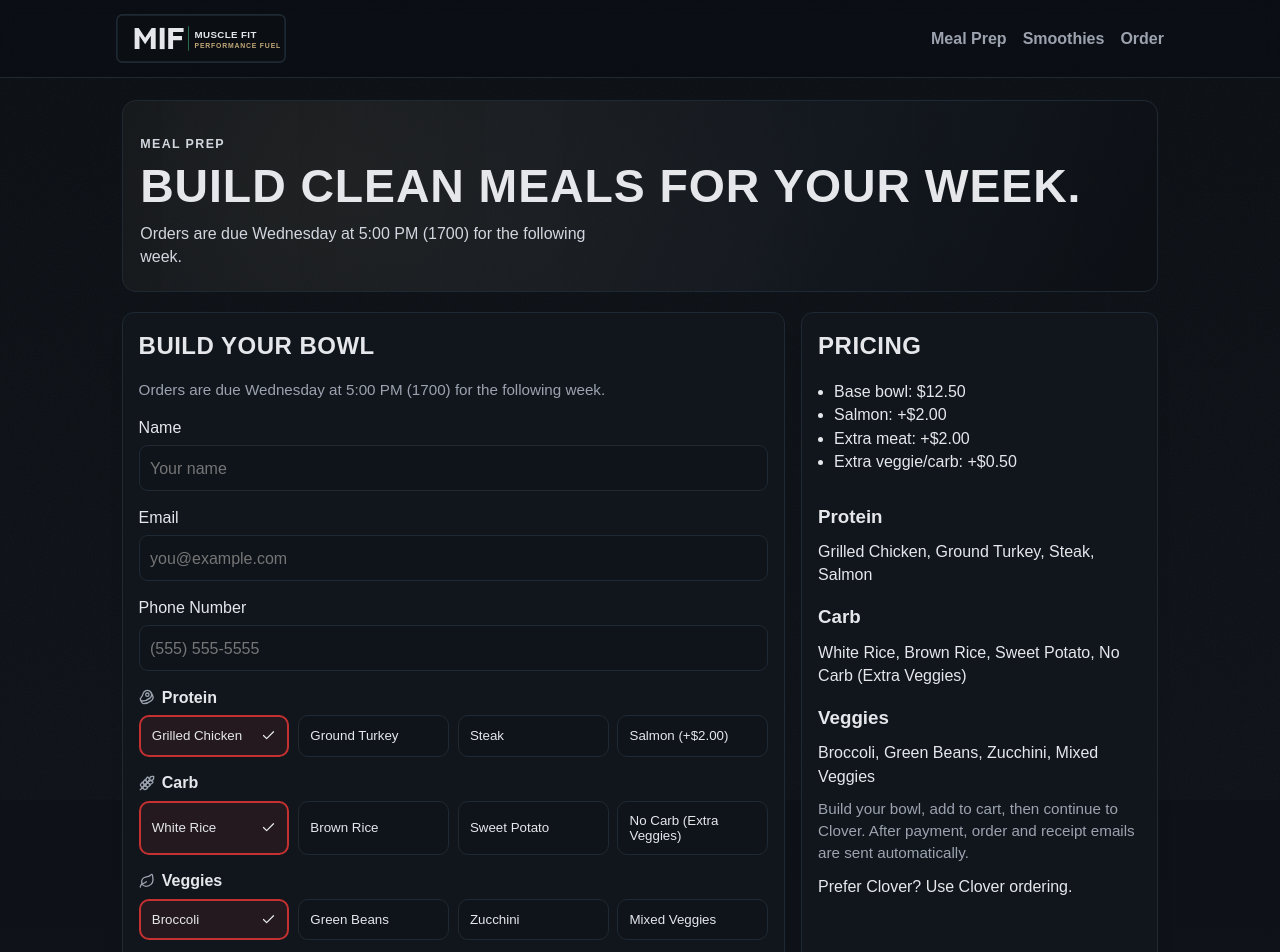
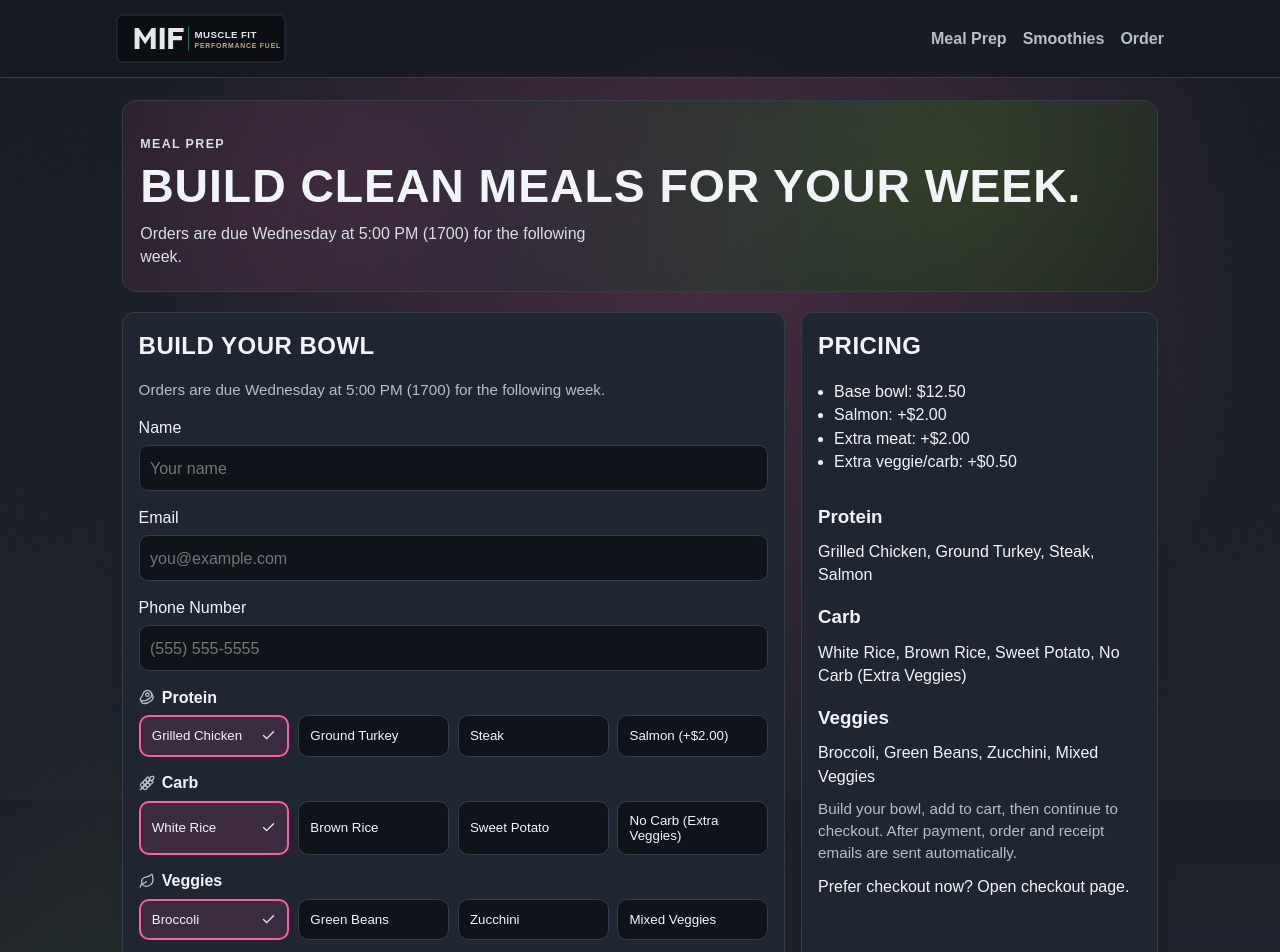
Before and after one commit to nwilliam441/Musclefit, a Next.js app: page /meal-prep in a window 1280 px wide. Shown: the top 952 px of the page. Built offline with nearby package versions, Linux system fonts and the light colour scheme.

Commit message:
Apply Smooth Monster theme and homepage hero artwork

```diff
--- a/app/globals.css
+++ b/app/globals.css
@@ -1,12 +1,12 @@
 :root {
-  --bg-main: #0b0f14;
-  --bg-card: #11161d;
-  --border: #1f2933;
-  --accent-red: #c53030;
-  --accent-green: #2f855a;
-  --accent-tan: #c2a878;
-  --text-main: #e5e7eb;
-  --text-muted: #9ca3af;
+  --bg-main: #171b22;
+  --bg-card: #202631;
+  --border: #343c4a;
+  --accent-red: #ff5cad;
+  --accent-green: #b4e61d;
+  --accent-tan: #ffe36a;
+  --text-main: #f2f5f8;
+  --text-muted: #b7bfca;
   --shadow: rgba(0, 0, 0, 0.35);
 }
 
@@ -28,7 +28,9 @@ body {
   font-family: Arial, Helvetica, sans-serif;
   line-height: 1.45;
   background:
-    linear-gradient(180deg, #0b0f14 0%, #11161d 100%);
+    radial-gradient(circle at 55% 14%, rgba(255, 92, 173, 0.2), transparent 34%),
+    radial-gradient(circle at 24% 72%, rgba(180, 230, 29, 0.12), transparent 36%),
+    linear-gradient(180deg, #171b22 0%, #202631 100%);
   position: relative;
 }
 
@@ -60,7 +62,7 @@ a {
   top: 0;
   z-index: 20;
   border-bottom: 1px solid var(--border);
-  background: rgba(11, 15, 20, 0.86);
+  background: rgba(23, 27, 34, 0.86);
   backdrop-filter: blur(8px);
 }
 
@@ -157,7 +159,7 @@ a {
   position: relative;
   overflow: hidden;
   background:
-    linear-gradient(120deg, rgba(11, 15, 20, 0.82) 0%, rgba(17, 22, 29, 0.9) 62%, rgba(11, 15, 20, 0.95) 100%),
+    linear-gradient(120deg, rgba(23, 27, 34, 0.82) 0%, rgba(32, 38, 49, 0.9) 62%, rgba(23, 27, 34, 0.95) 100%),
     url("/images/hero-gym.svg") center/cover no-repeat;
 }
 
@@ -165,7 +167,9 @@ a {
   content: "";
   position: absolute;
   inset: 0;
-  background: radial-gradient(circle at 20% 40%, rgba(194, 168, 120, 0.08), transparent 60%);
+  background:
+    radial-gradient(circle at 20% 40%, rgba(255, 92, 173, 0.15), transparent 60%),
+    radial-gradient(circle at 80% 30%, rgba(180, 230, 29, 0.14), transparent 56%);
   pointer-events: none;
 }
 
@@ -192,15 +196,36 @@ a {
 .hero p {
   margin-top: 0.7rem;
   max-width: 54ch;
-  color: #d2d7df;
+  color: #d9dfe7;
 }
 
 .eyebrow {
   text-transform: uppercase;
-  color: var(--accent-tan);
+  color: var(--accent-green);
   letter-spacing: 0.11em;
   font-size: 0.78rem;
   font-weight: 700;
+}
+
+.hero-home {
+  display: grid;
+  gap: 1rem;
+  align-items: center;
+}
+
+.hero-content {
+  max-width: 54ch;
+}
+
+.hero-art {
+  justify-self: center;
+  position: relative;
+}
+
+.monster-image {
+  width: min(82vw, 380px);
+  height: auto;
+  filter: drop-shadow(0 0 22px rgba(255, 92, 173, 0.5));
 }
 
 .cta-row {
@@ -232,7 +257,7 @@ a {
 }
 
 .btn-primary:hover {
-  background: #9b2c2c;
+  background: #e44d99;
 }
 
 .btn:disabled,
@@ -246,6 +271,11 @@ a {
   background: transparent;
   border: 1px solid var(--border);
   color: var(--text-main);
+}
+
+.btn-secondary:hover {
+  border-color: var(--accent-green);
+  background: rgba(180, 230, 29, 0.12);
 }
 
 .section-grid {
@@ -400,7 +430,7 @@ a {
 
 .selection-card.selected {
   border: 2px solid var(--accent-red);
-  background: rgba(197, 48, 48, 0.1);
+  background: rgba(255, 92, 173, 0.12);
 }
 
 .inline-options {
@@ -496,7 +526,7 @@ textarea:focus {
 input[type="checkbox"],
 input[type="radio"] {
   width: auto;
-  accent-color: var(--accent-red);
+  accent-color: var(--accent-green);
 }
 
 .pickup-grid {
@@ -528,13 +558,13 @@ input[type="radio"] {
 
 @keyframes pulse-submit {
   0% {
-    box-shadow: 0 0 0 0 rgba(197, 48, 48, 0.25);
+    box-shadow: 0 0 0 0 rgba(255, 92, 173, 0.25);
   }
   70% {
-    box-shadow: 0 0 0 10px rgba(197, 48, 48, 0);
+    box-shadow: 0 0 0 10px rgba(255, 92, 173, 0);
   }
   100% {
-    box-shadow: 0 0 0 0 rgba(197, 48, 48, 0);
+    box-shadow: 0 0 0 0 rgba(255, 92, 173, 0);
   }
 }
 
@@ -591,6 +621,14 @@ input[type="radio"] {
   .cart-actions {
     grid-template-columns: repeat(2, minmax(0, 1fr));
   }
+
+  .hero-home {
+    grid-template-columns: minmax(0, 1.05fr) minmax(0, 0.95fr);
+  }
+
+  .hero-art {
+    justify-self: end;
+  }
 }
 
 @media (max-width: 560px) {
--- a/app/meal-prep/page.tsx
+++ b/app/meal-prep/page.tsx
@@ -31,10 +31,10 @@ export default function MealPrepPage() {
           <h3>Veggies</h3>
           <p>{siteData.mealPrep.veggies.join(", ")}</p>
 
-          <p className="muted">Build your bowl, add to cart, then continue to Clover. After payment, order and receipt emails are sent automatically.</p>
+          <p className="muted">Build your bowl, add to cart, then continue to checkout. After payment, order and receipt emails are sent automatically.</p>
           {siteData.clover.enabled ? (
             <p>
-              Prefer Clover? <Link href="/order">Use Clover ordering</Link>.
+              Prefer checkout now? <Link href="/order">Open checkout page</Link>.
             </p>
           ) : null}
         </aside>
--- a/components/meal-prep-form.tsx
+++ b/components/meal-prep-form.tsx
@@ -143,7 +143,7 @@ export function MealPrepForm() {
     }
 
     setCartOrder(nextOrder);
-    setSubmitMessage("Cart ready. Continue to Clover payment.");
+    setSubmitMessage("Cart ready. Continue to checkout.");
   };
 
   const onCheckout = async () => {
@@ -176,7 +176,7 @@ export function MealPrepForm() {
 
       window.location.href = data.checkoutUrl;
     } catch {
-      setSubmitMessage("Could not start Clover checkout. Please try again.");
+      setSubmitMessage("Could not start checkout. Please try again.");
     } finally {
       setIsSubmitting(false);
     }
@@ -371,11 +371,9 @@ export function MealPrepForm() {
           onClick={onCheckout}
         >
           <CircleDollarSign size={16} aria-hidden="true" />
-          {isSubmitting ? "Redirecting to Clover..." : "Proceed to Clover Checkout"}
+          {isSubmitting ? "Redirecting to Checkout..." : "Proceed to Checkout"}
         </button>
       </div>
-
-      {!siteData.clover.orderUrl ? <p className="muted">Add Clover order URL in site data to enable checkout redirect.</p> : null}
 
       {submitMessage ? <p className="submit-message">{submitMessage}</p> : null}
     </form>
--- a/lib/site-data.ts
+++ b/lib/site-data.ts
@@ -9,7 +9,7 @@ export const siteData = {
     enabled: true,
     orderUrl: "",
     embedUrl: "",
-    embedAllowedNote: "If Clover blocks embedding, use the external order link instead.",
+    embedAllowedNote: "If embedded checkout is blocked, use the external checkout link instead.",
   },
   mealPrep: {
     basePrice: 12.5,
```
Also changed, not shown: app/checkout/complete/complete-client.tsx (+4 -4 lines), app/order/page.tsx (+9 -22 lines), app/page.tsx (+17 -1 lines), 1 other file (tests, documents, lock files or other folders).
